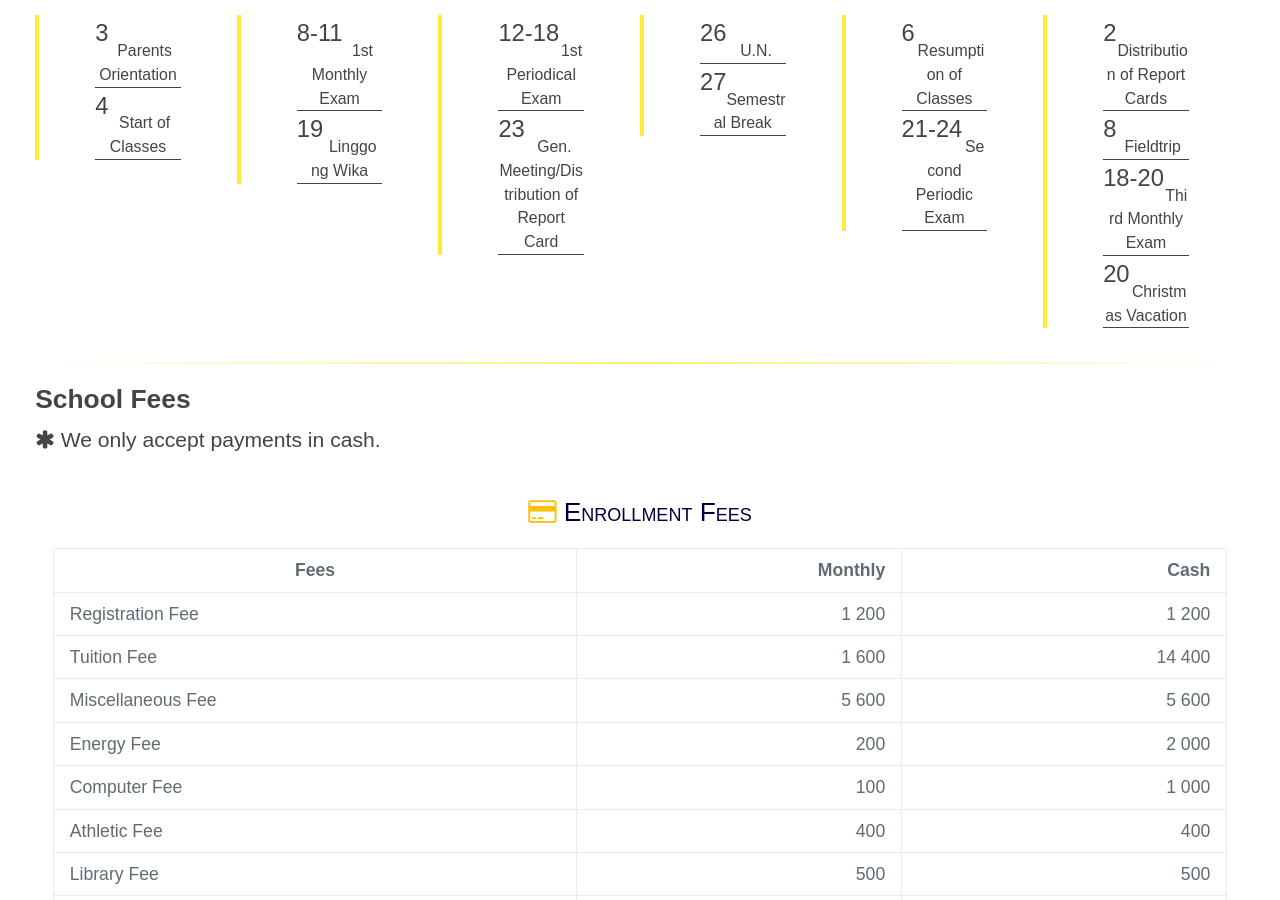
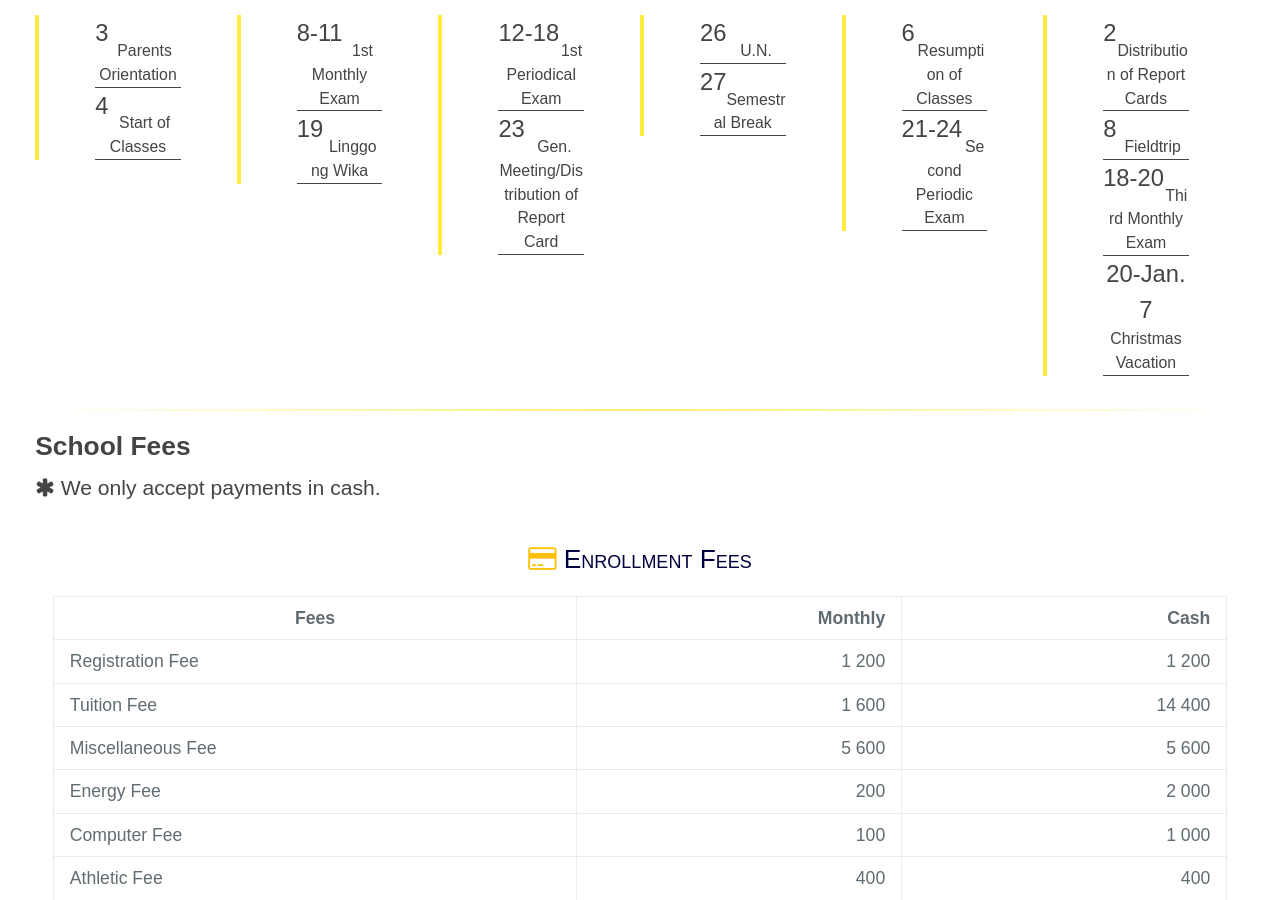
Before and after one commit to cmdcph/cmdcph.github.io, a Jekyll site: the page built from index.md, in a window 1280 px wide and 900 px high, scrolled down 2903 px. Built offline with Jekyll 4.4.1, drawn with Linux system fonts in a browser that asks for light colours.

Commit message:
Updated December

```diff
--- a/_calendar_months/december.markdown
+++ b/_calendar_months/december.markdown
@@ -9,6 +9,6 @@ events:
   title: Fieldtrip
 - day: 18-20
   title: Third Monthly Exam
-- day: 20
+- day: 20-Jan. 7
   title: Christmas Vacation
 ---
```
